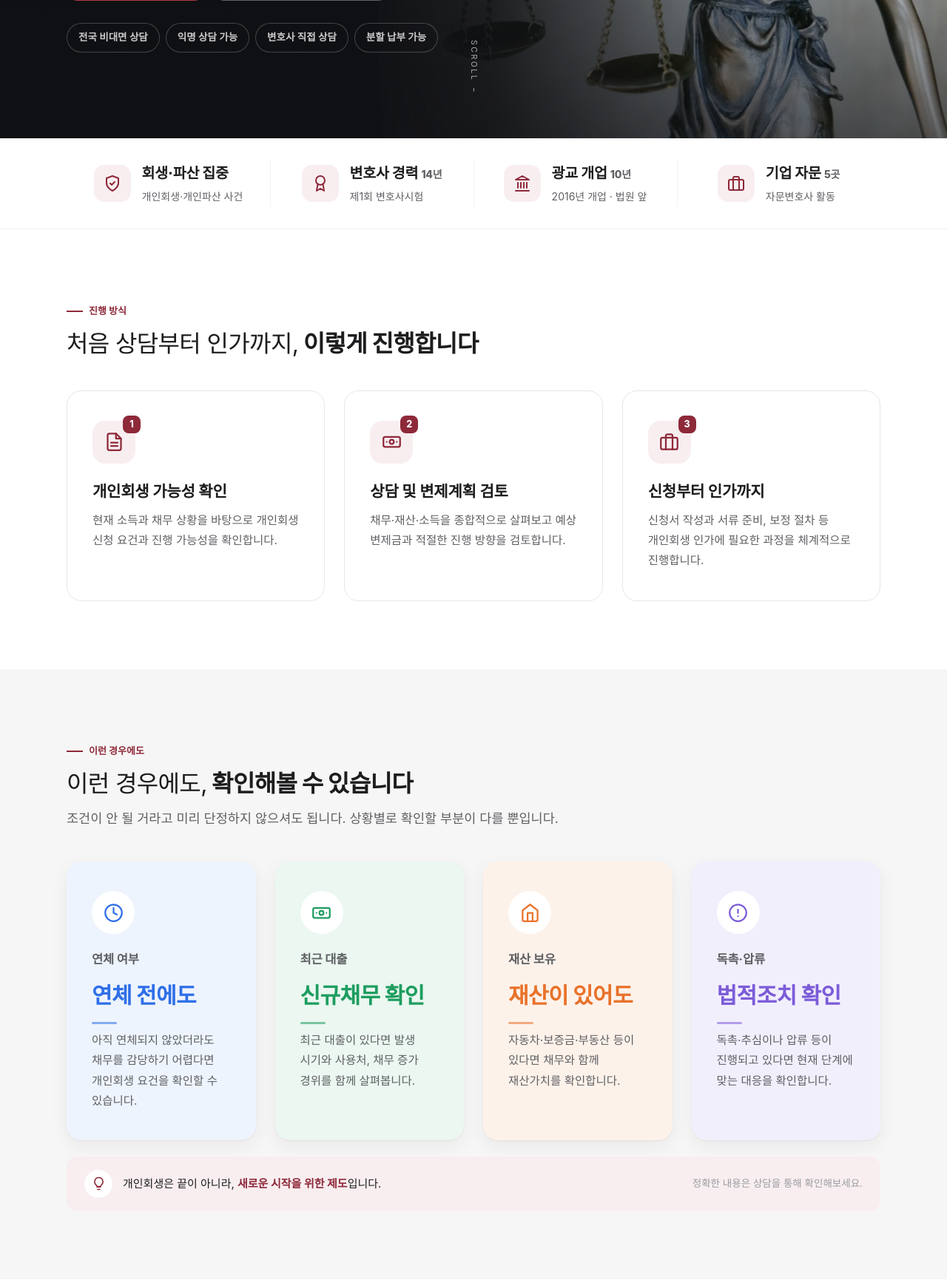
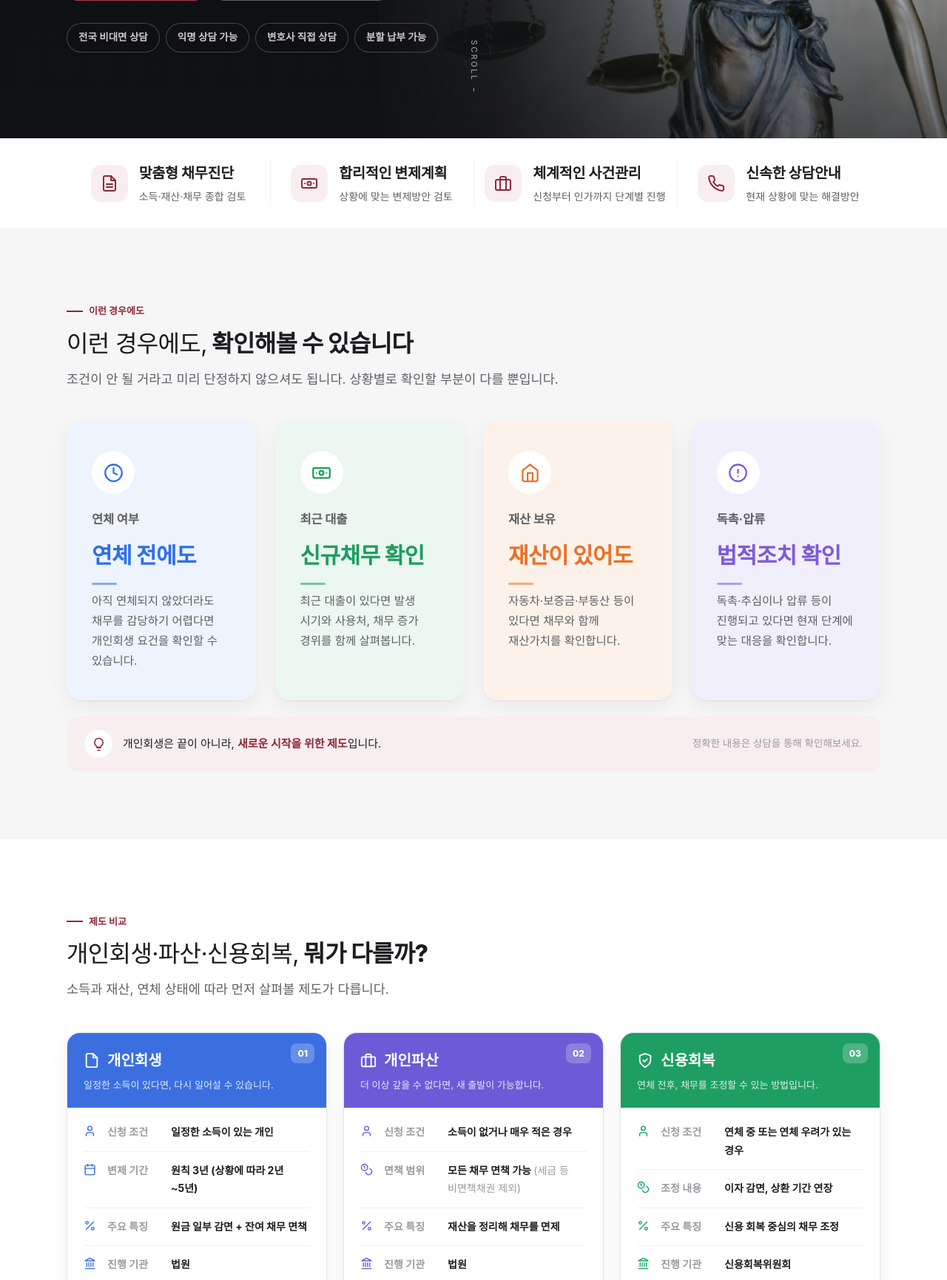
Before and after one commit to Jeongdonghwan/rwas_prj, a Flask app: page / in a window 1280 px wide. Shown: the part 672-2403 px from the top of the page at 74% size. Run offline with Flask 3, Linux system fonts and the light colour scheme; data that the repository does not hold is empty; some web fonts are replaced.

Commit message:
상단 스트립을 서비스 4항목으로 교체, 진행 방식 섹션 제거
- 스트립: 경력·개업 통계 → 맞춤형 채무진단/합리적인 변제계획/체계적인 사건관리/신속한 상담안내
- 진행 방식 섹션 삭제 (히어로 → 스트립 → 이런 경우에도 순으로 연결)

Co-Authored-By: Claude Opus 5 (1M context) <noreply@anthropic.com>

```diff
--- a/app/templates/index.html
+++ b/app/templates/index.html
@@ -48,21 +48,11 @@
 </section>
 
 <div class="strip"><div class="wrap stagger reveal">
-  <div class="stat"><span class="ico">{{ ico('shield') }}</span><div><b>회생·파산 집중</b><span>개인회생·개인파산 사건</span></div></div>
-  <div class="stat"><span class="ico">{{ ico('award') }}</span><div><b>변호사 경력 <span data-count="14" data-suffix="년">14년</span></b><span>제1회 변호사시험</span></div></div>
-  <div class="stat"><span class="ico">{{ ico('landmark') }}</span><div><b>광교 개업 <span data-count="{{ 2026 - site.since|int }}" data-suffix="년">10년</span></b><span>{{ site.since }}년 개업 · 법원 앞</span></div></div>
-  <div class="stat"><span class="ico">{{ ico('briefcase') }}</span><div><b>기업 자문 <span data-count="5" data-suffix="곳">5곳</span></b><span>자문변호사 활동</span></div></div>
+  <div class="stat"><span class="ico">{{ ico('clipboard') }}</span><div><b>맞춤형 채무진단</b><span>소득·재산·채무 종합 검토</span></div></div>
+  <div class="stat"><span class="ico">{{ ico('banknote') }}</span><div><b>합리적인 변제계획</b><span>상황에 맞는 변제방안 검토</span></div></div>
+  <div class="stat"><span class="ico">{{ ico('briefcase') }}</span><div><b>체계적인 사건관리</b><span>신청부터 인가까지 단계별 진행</span></div></div>
+  <div class="stat"><span class="ico">{{ ico('phone') }}</span><div><b>신속한 상담안내</b><span>현재 상황에 맞는 해결방안</span></div></div>
 </div></div>
-
-
-<section class="sec"><div class="wrap">
-  <div class="sec-head reveal"><span class="label">진행 방식</span><h2><span class="thin">처음 상담부터 인가까지,</span> 이렇게 진행합니다</h2></div>
-  <div class="cards stagger">
-    <div class="card"><span class="ico">{{ ico('clipboard') }}<i>1</i></span><h3>개인회생 가능성 확인</h3><p>현재 소득과 채무 상황을 바탕으로 개인회생 신청 요건과 진행 가능성을 확인합니다.</p></div>
-    <div class="card"><span class="ico">{{ ico('banknote') }}<i>2</i></span><h3>상담 및 변제계획 검토</h3><p>채무·재산·소득을 종합적으로 살펴보고 예상 변제금과 적절한 진행 방향을 검토합니다.</p></div>
-    <div class="card"><span class="ico">{{ ico('briefcase') }}<i>3</i></span><h3>신청부터 인가까지</h3><p>신청서 작성과 서류 준비, 보정 절차 등 개인회생 인가에 필요한 과정을 체계적으로 진행합니다.</p></div>
-  </div>
-</div></section>
 
 <section class="sec alt"><div class="wrap">
   <div class="sec-head reveal"><span class="label">이런 경우에도</span><h2><span class="thin">이런 경우에도,</span> 확인해볼 수 있습니다</h2><p>조건이 안 될 거라고 미리 단정하지 않으셔도 됩니다. 상황별로 확인할 부분이 다를 뿐입니다.</p></div>
```
